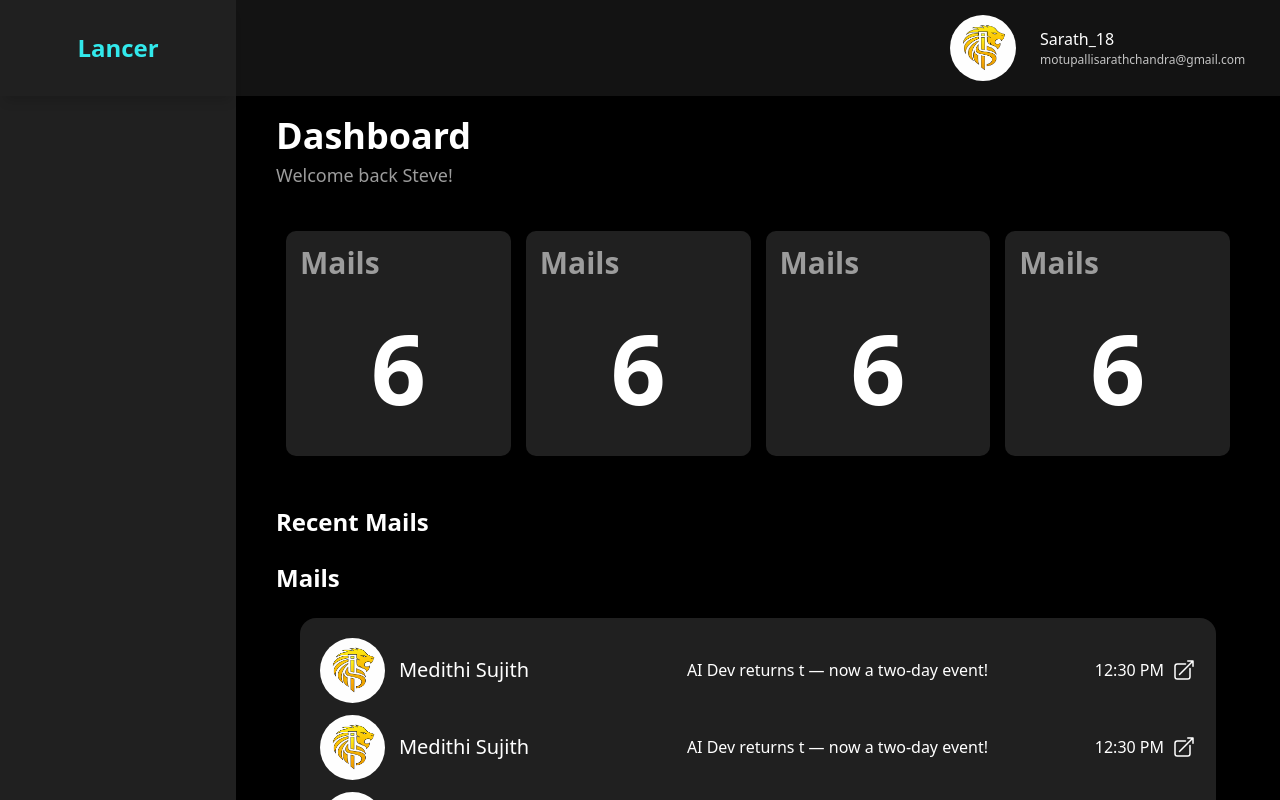
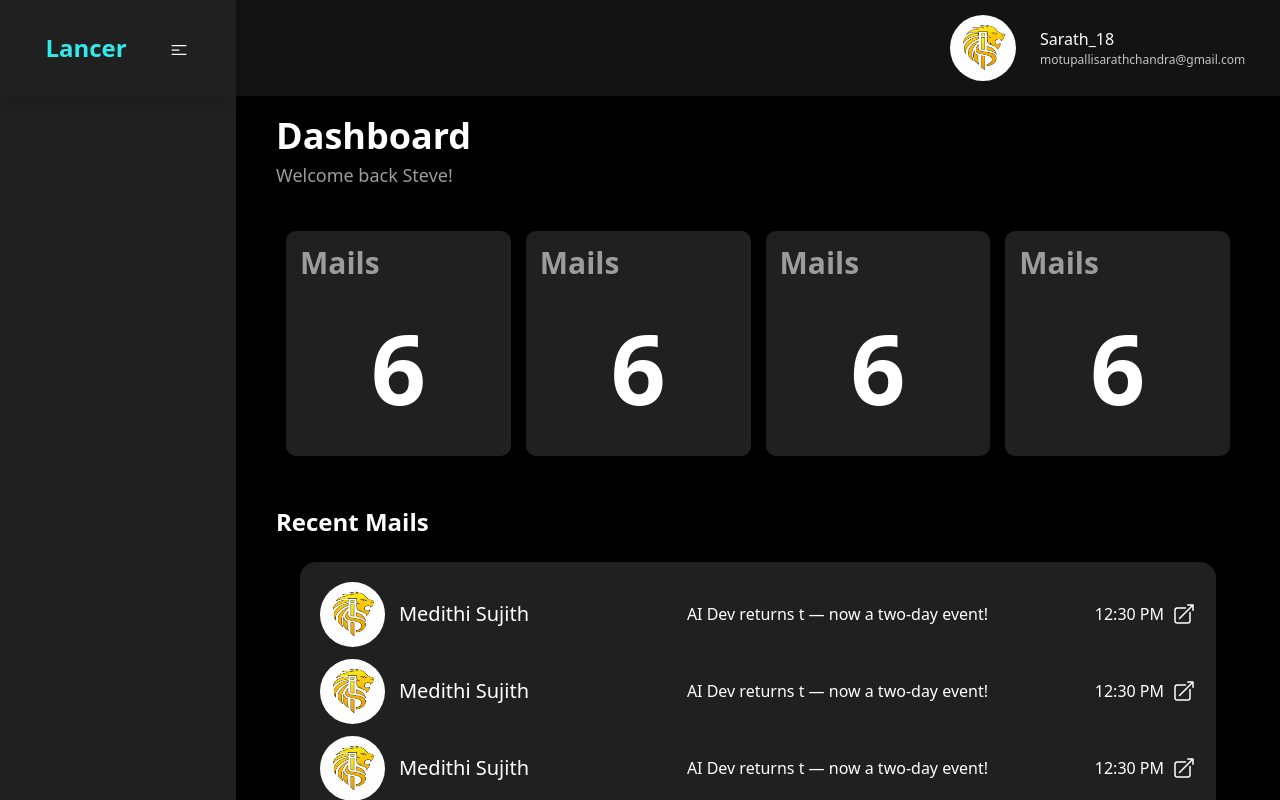
Before and after one commit to SarathM254/Lancer, a React (Vite) app: page / in a window 1280 px wide. Built offline with nearby package versions, Linux system fonts and the light colour scheme.

Commit message:
profile and dashboard distinguished

```diff
--- a/src/components/Messages.jsx
+++ b/src/components/Messages.jsx
@@ -1,12 +1,12 @@
 import React from 'react'
 import logo from '../assets/Leo.png'
 
-const Messages = () => {
+const Messages = (props) => {
     return (
         <div>
-        <div className='text-2xl font-bold text-white mt-6'>
+            {props.profile && <div className='text-2xl font-bold text-white mt-6'>
                 Mails
-        </div>
+            </div>}
             <div className='m-6'>
                 <ul className='text-white bg-[rgba(128,128,128,0.25)] p-5 rounded-2xl space-y-3 mt-5'>
                     <li className='h-[65px] flex items-center justify-between'>
--- a/src/components/Profile.jsx
+++ b/src/components/Profile.jsx
@@ -30,7 +30,7 @@ const Profile = (props) => {
                 </div>
                 <Flow anim={props.anim} />
             </div>
-            <Messages></Messages>
+            <Messages profile={true}></Messages>
         </div>
     )
 }
--- a/src/components/Sidebar.jsx
+++ b/src/components/Sidebar.jsx
@@ -9,20 +9,23 @@ const Sidebar = (props) => {
     let clients = props.clients;
     let contentRef = props.ref;
 
-    let anim=props.anim;
-    let setanim=props.setanim;
+    let anim = props.anim;
+    let setanim = props.setanim;
 
     const handleclick = (name) => {
         setActiveClient(name);
         contentRef.current.scrollTo({ top: 0, behavior: 'smooth' });
-        setanim(anim+1);
+        setanim(anim + 1);
     }
 
     return (
         <div>
             <div className="sidebar text-[rgb(251,251,254)] h-full w-59 flex flex-col">
-                <div onClick={() => handleclick(null)} className="flex h-24 bg-[rgba(128,128,128,0.25)] items-center justify-center text-2xl font-bold z-10 shadow-[0_10px_10px_-5px_rgba(0,0,0,0.15)] text-[rgba(50,233,236)] hover:cursor-pointer">
-                    Lancer
+                <div className="flex h-24 bg-[rgba(128,128,128,0.25)] items-center justify-center gap-10 z-10 shadow-[0_10px_10px_-5px_rgba(0,0,0,0.15)] hover:cursor-pointer">
+                    <div onClick={() => handleclick(null)} className='text-2xl font-bold text-[rgba(50,233,236)]'>Lancer</div>
+                    <svg xmlns="http://www.w3.org/2000/svg" viewBox="0 0 24 24" fill="currentColor" className="w-6 h-6 pt-1">
+                        <path fillRule="evenodd" d="M3 6.75A.75.75 0 0 1 3.75 6h16.5a.75.75 0 0 1 0 1.5H3.75A.75.75 0 0 1 3 6.75ZM3 12a.75.75 0 0 1 .75-.75H12a.75.75 0 0 1 0 1.5H3.75A.75.75 0 0 1 3 12Zm0 5.25a.75.75 0 0 1 .75-.75h16.5a.75.75 0 0 1 0 1.5H3.75a.75.75 0 0 1-.75-.75Z" clipRule="evenodd" />
+                    </svg>
                 </div>
                 <div className='profiles flex-1 pt-6 pb-4 bg-[rgba(128,128,128,0.25)] overflow-auto no-scrollbar'>
                     {clients.map((client, index) => (
```
Lines whose indentation alone changed are shown as unchanged.
